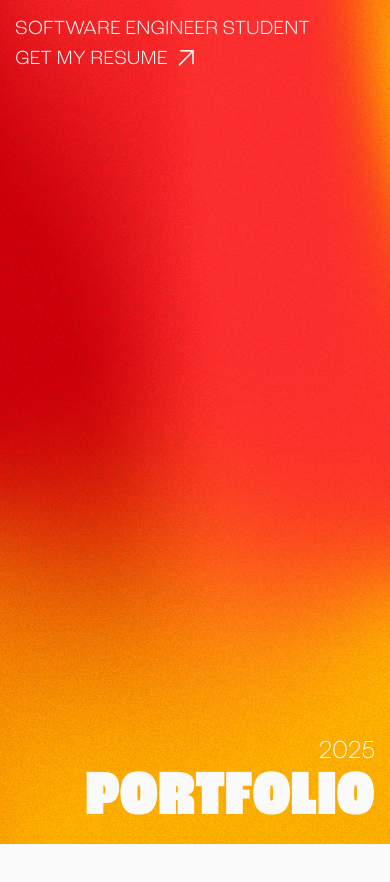
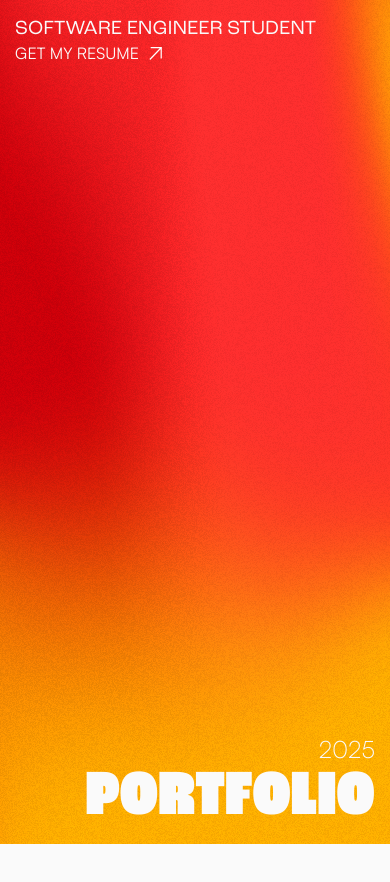
Before and after one commit to Antoine3312/antoine3312.github.com, a React (Vite) app: page / in a window 390 px wide. Shown: the top 882 px of the page. Built offline with nearby package versions, Linux system fonts and the light colour scheme.

Commit message:
fix homepage header title size

```diff
--- a/src/assets/Homepage.scss
+++ b/src/assets/Homepage.scss
@@ -742,7 +742,21 @@
                     .header {
                         flex-direction: column;
                         align-items: flex-start;
-                        gap: 10px;
+                        gap: 5px;
+
+                        h3 {
+                            font-weight: 500;
+                        }
+
+                        button {
+                            font-size: 1rem;
+                            font-family: 'Satoshi';
+                            font-weight: 400;
+                            img {
+                                width: 13px;
+                                height: 13px;
+                            }
+                        }
                     }
                 }
             }
--- a/src/components/Homepage.jsx
+++ b/src/components/Homepage.jsx
@@ -72,7 +72,7 @@ const Homepage = () => {
     setScrollAmount(() => {
       const scrollWanted = Math.floor(clientWidth / cardWidth) * (cardWidth + gapValue);
 
-      setIsEnd(scrollWanted * carousselSlideIndex >= scrollWidth - clientWidth);
+      setIsEnd(scrollWanted * carousselSlideIndex >= scrollWidth - clientWidth && carousselSlideIndex !== 0);
 
       return Math.min(scrollWanted * carousselSlideIndex, scrollWidth - clientWidth);
     });
```
